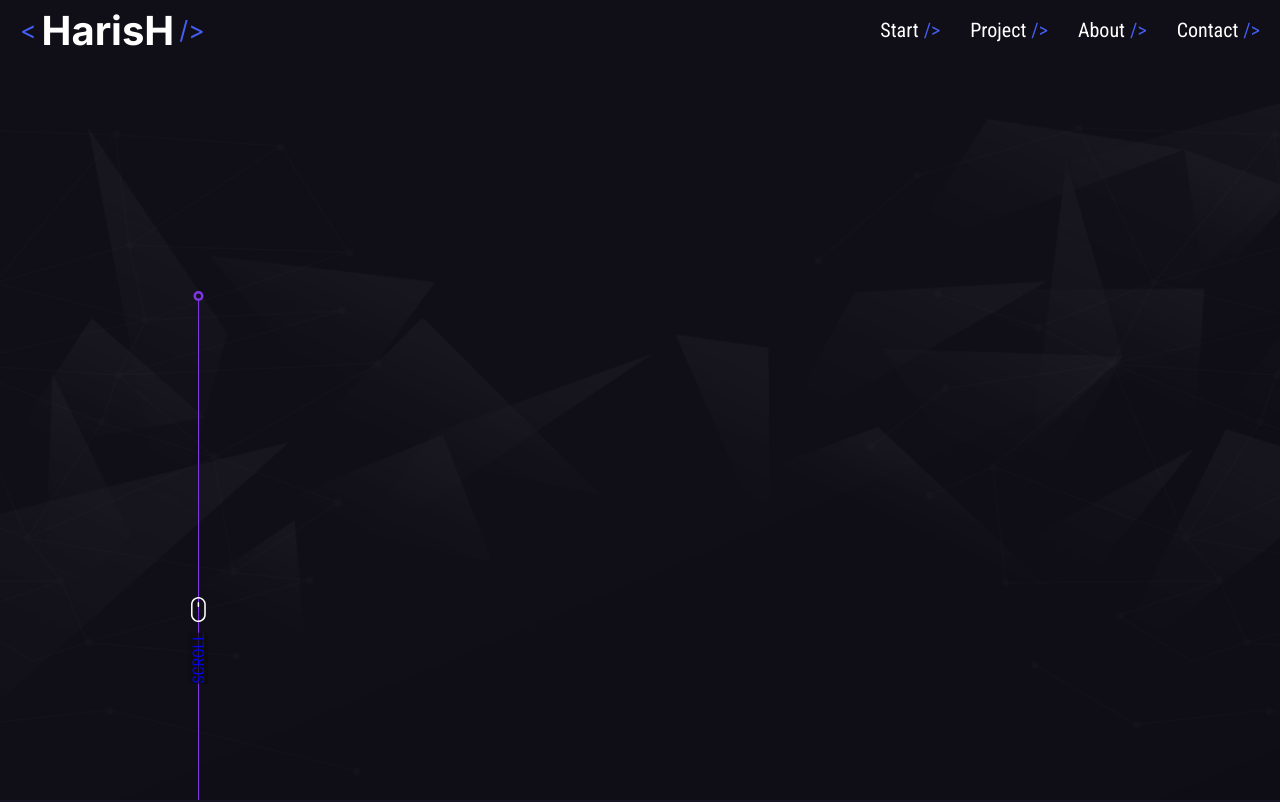
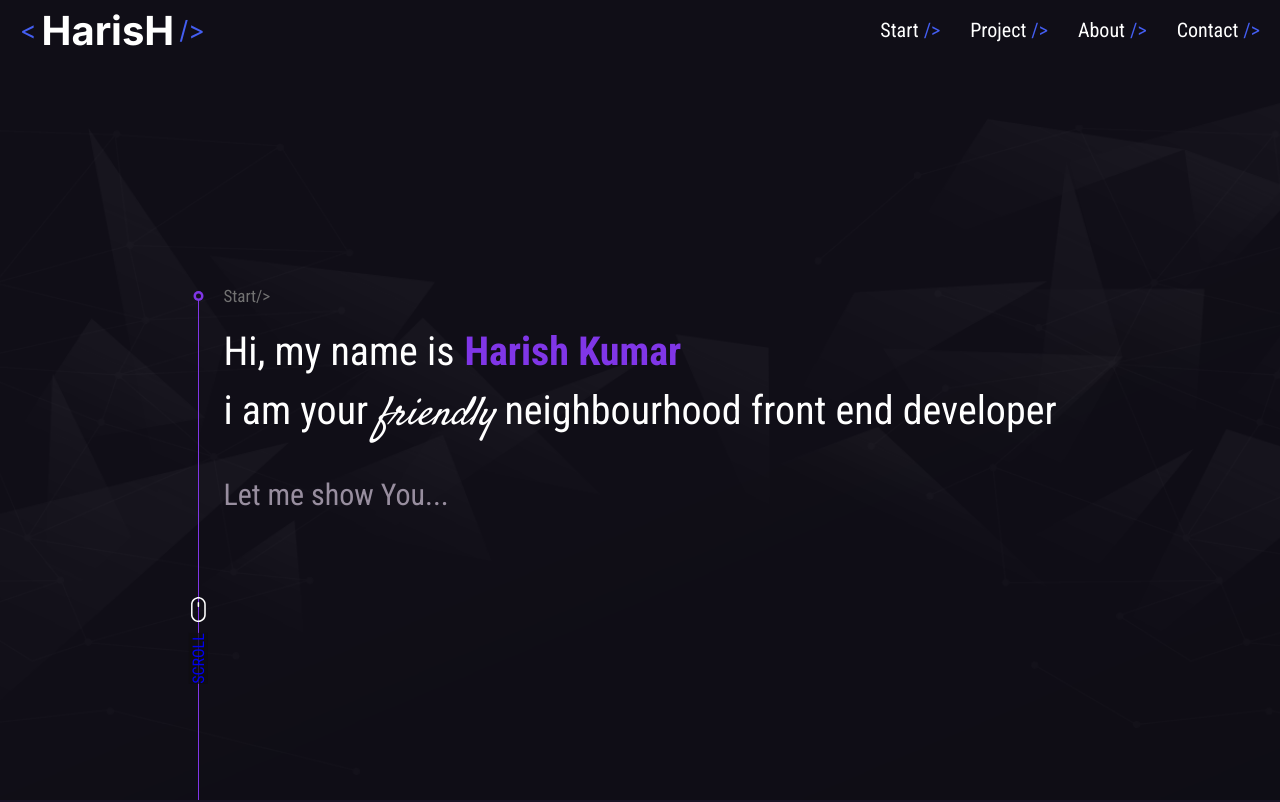
Before and after one commit to harishfuego33/newPortfolio, a React (Create React App) app: page / in a window 1280 px wide. Shown: the top 802 px of the page. Built offline with nearby package versions, Linux system fonts and the light colour scheme.

Commit message:
Animation completed

```diff
--- a/src/index.css
+++ b/src/index.css
@@ -305,25 +305,25 @@ main {
   font-family: "Roboto Condensed";
   color: #727272;
   font-size: 1.7rem;
-  opacity: 0;
+  opacity: 1;
 }
 .intro__hi {
   display: inline-block;
   font-family: "Roboto Condensed";
   color: white;
   font-size: var(--ff-size-4rem);
-  opacity: 0;
+  opacity: 1;
   margin-top: 2rem;
 }
 .intro__friend {
   display: inline-block;
   color: white;
   font-size: var(--ff-size-4rem);
-  opacity: 0;
+  opacity: 1;
   margin-top: 1rem;
 }
 .into__letme {
-  opacity: 0;
+  opacity: 1;
   display: inline-block;
   margin-top: 3rem;
   font-size: var(--ff-size-3rem);
@@ -348,7 +348,7 @@ main {
   transform: translateX(calc(100% + 1px));
   width: 100%;
   will-change: transform;
-  z-index: 1;
+  z-index: 10;
 }
 /* projesct Section */
 .project__section {
```
